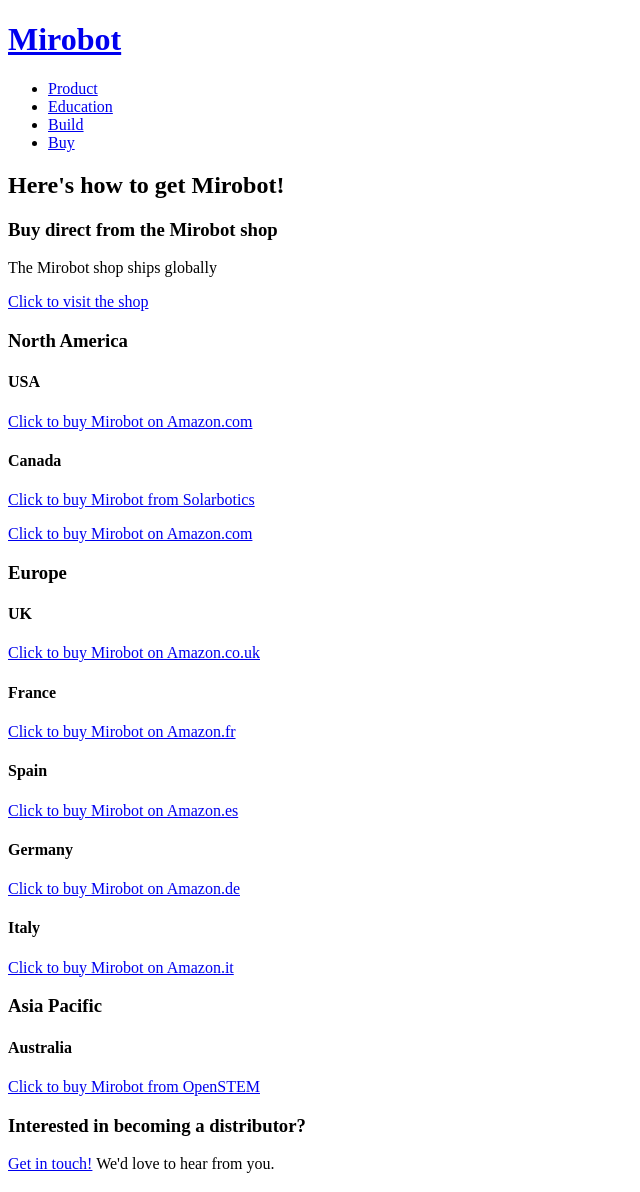
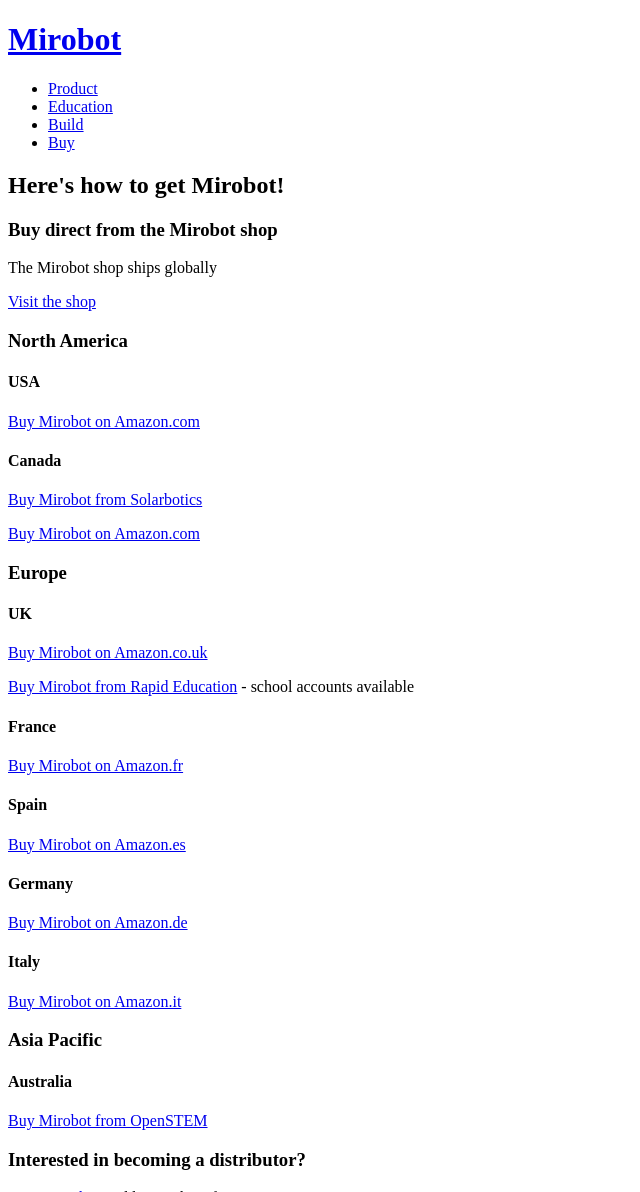
Before and after one commit to mirobot/mirobot-web, a Jekyll site: the page built from buy/index.html, in a window 1280 px wide and 1400 px high. Shown: the part 208-1400 px from the top of the window, without its empty margins (0-640 px from the left). Built offline with Jekyll 4.4.1, drawn with Linux system fonts in a browser that asks for light colours; nearby versions of some CDN libraries; Markdown is read by kramdown in place of the engine named in the settings.

Commit message:
Update the buy page

```diff
--- a/buy/index.html
+++ b/buy/index.html
@@ -43,39 +43,40 @@
   <div class="inner">
     <h3>Buy direct from the Mirobot shop</h3>
     <p>The Mirobot shop ships globally<p>
-    <p><a class="buylink" href="http://shop.mirobot.io">Click to visit the shop</a></p>
+    <p><a class="buylink" href="http://shop.mirobot.io">Visit the shop</a></p>
   </div>
 </section>
 <section>
   <div class="inner">
     <h3>North America</h3>
     <h4>USA</h4>
-    <p><a class="buylink" href="http://www.amazon.com/gp/product/B017HKS26Y?tag=mirobot-20">Click to buy Mirobot on Amazon.com</a></p>
+    <p><a class="buylink" href="http://www.amazon.com/gp/product/B017HKS26Y?tag=mirobot-20">Buy Mirobot on Amazon.com</a></p>
     <h4>Canada</h4>
-    <p><a class="buylink" href="https://solarbotics.com/product/60180/">Click to buy Mirobot from Solarbotics</a></p>
-    <p><a class="buylink" href="http://www.amazon.ca/gp/product/B017HKS26Y?tag=mirobot00-20">Click to buy Mirobot on Amazon.com</a></p>
+    <p><a class="buylink" href="https://solarbotics.com/product/60180/">Buy Mirobot from Solarbotics</a></p>
+    <p><a class="buylink" href="http://www.amazon.ca/gp/product/B017HKS26Y?tag=mirobot00-20">Buy Mirobot on Amazon.com</a></p>
   </div>
 </section>
 <section>
   <div class="inner">
     <h3>Europe</h3>
     <h4>UK</h4>
-    <p><a class="buylink" href="http://www.amazon.co.uk/dp/B017HKS26Y?tag=mirobot-21">Click to buy Mirobot on Amazon.co.uk</a></p>
+    <p><a class="buylink" href="http://www.amazon.co.uk/dp/B017HKS26Y?tag=mirobot-21">Buy Mirobot on Amazon.co.uk</a></p>
+    <p><a class="buylink" href="http://www.rapidonline.com/Design-Technology/Mirobot-v2-WiFi-Enabled-Drawing-Bot-with-Collision-Detection-Line-Following-75-0615">Buy Mirobot from Rapid Education</a> - school accounts available</p>
     <h4>France</h4>
-    <p><a class="buylink" href="http://www.amazon.fr/dp/B017HKS26Y?tag=mirobot09-21">Click to buy Mirobot on Amazon.fr</a></p>
+    <p><a class="buylink" href="http://www.amazon.fr/dp/B017HKS26Y?tag=mirobot09-21">Buy Mirobot on Amazon.fr</a></p>
     <h4>Spain</h4>
-    <p><a class="buylink" href="http://www.amazon.es/dp/B017HKS26Y?tag=mirobot05-21">Click to buy Mirobot on Amazon.es</a></p>
+    <p><a class="buylink" href="http://www.amazon.es/dp/B017HKS26Y?tag=mirobot05-21">Buy Mirobot on Amazon.es</a></p>
     <h4>Germany</h4>
-    <p><a class="buylink" href="http://www.amazon.de/dp/B017HKS26Y?tag=mirobot01-21">Click to buy Mirobot on Amazon.de</a></p>
+    <p><a class="buylink" href="http://www.amazon.de/dp/B017HKS26Y?tag=mirobot01-21">Buy Mirobot on Amazon.de</a></p>
     <h4>Italy</h4>
-    <p><a class="buylink" href="http://www.amazon.it/dp/B017HKS26Y?tag=mirobot0d-21">Click to buy Mirobot on Amazon.it</a></p>
+    <p><a class="buylink" href="http://www.amazon.it/dp/B017HKS26Y?tag=mirobot0d-21">Buy Mirobot on Amazon.it</a></p>
   </div>
 </section>
 <section>
   <div class="inner">
     <h3>Asia Pacific</h3>
     <h4>Australia</h4>
-    <p><a class="buylink" href="https://openstem.com.au/store/mirobot">Click to buy Mirobot from OpenSTEM</a></p>
+    <p><a class="buylink" href="https://openstem.com.au/store/mirobot">Buy Mirobot from OpenSTEM</a></p>
   </div>
 </section>
 <section>
```
